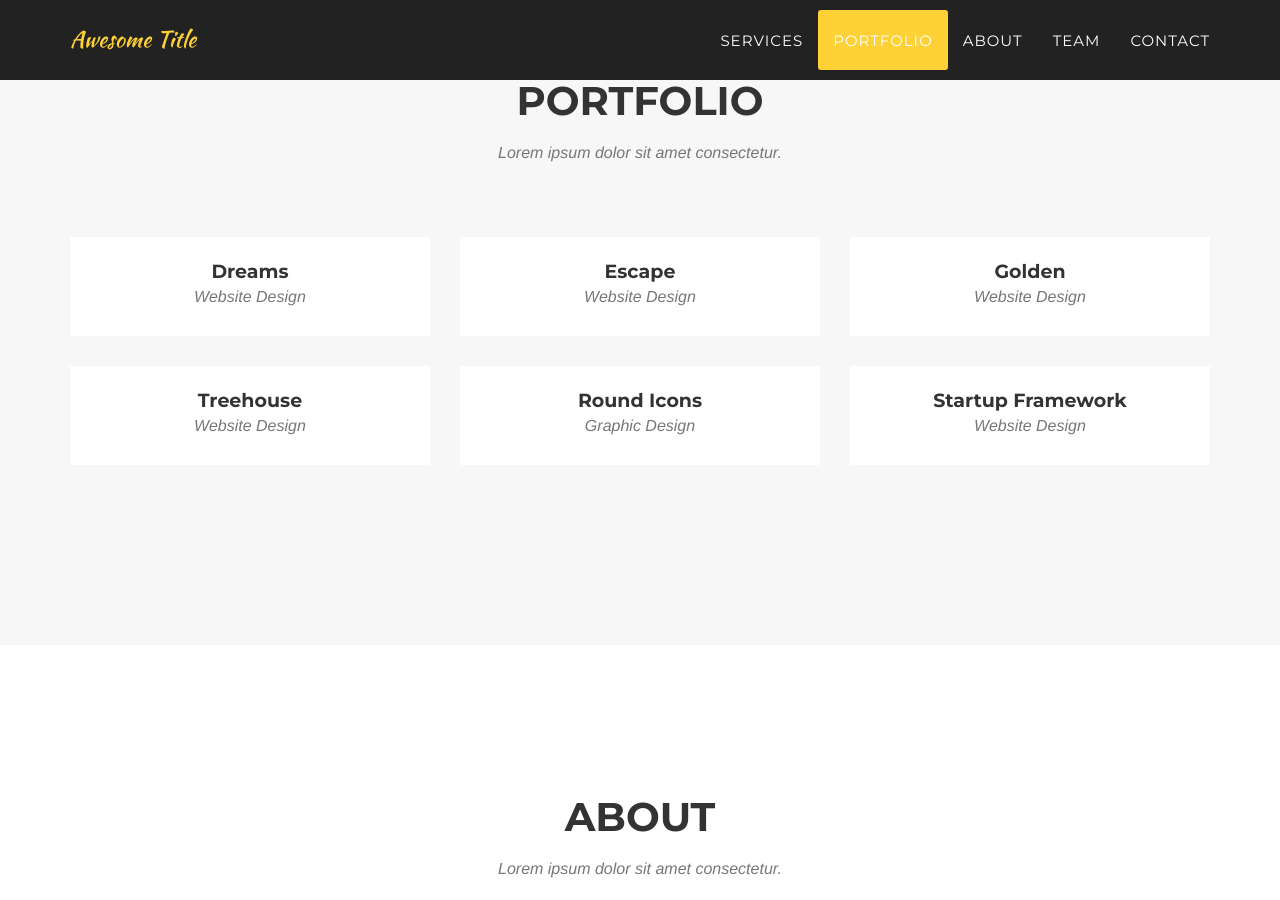
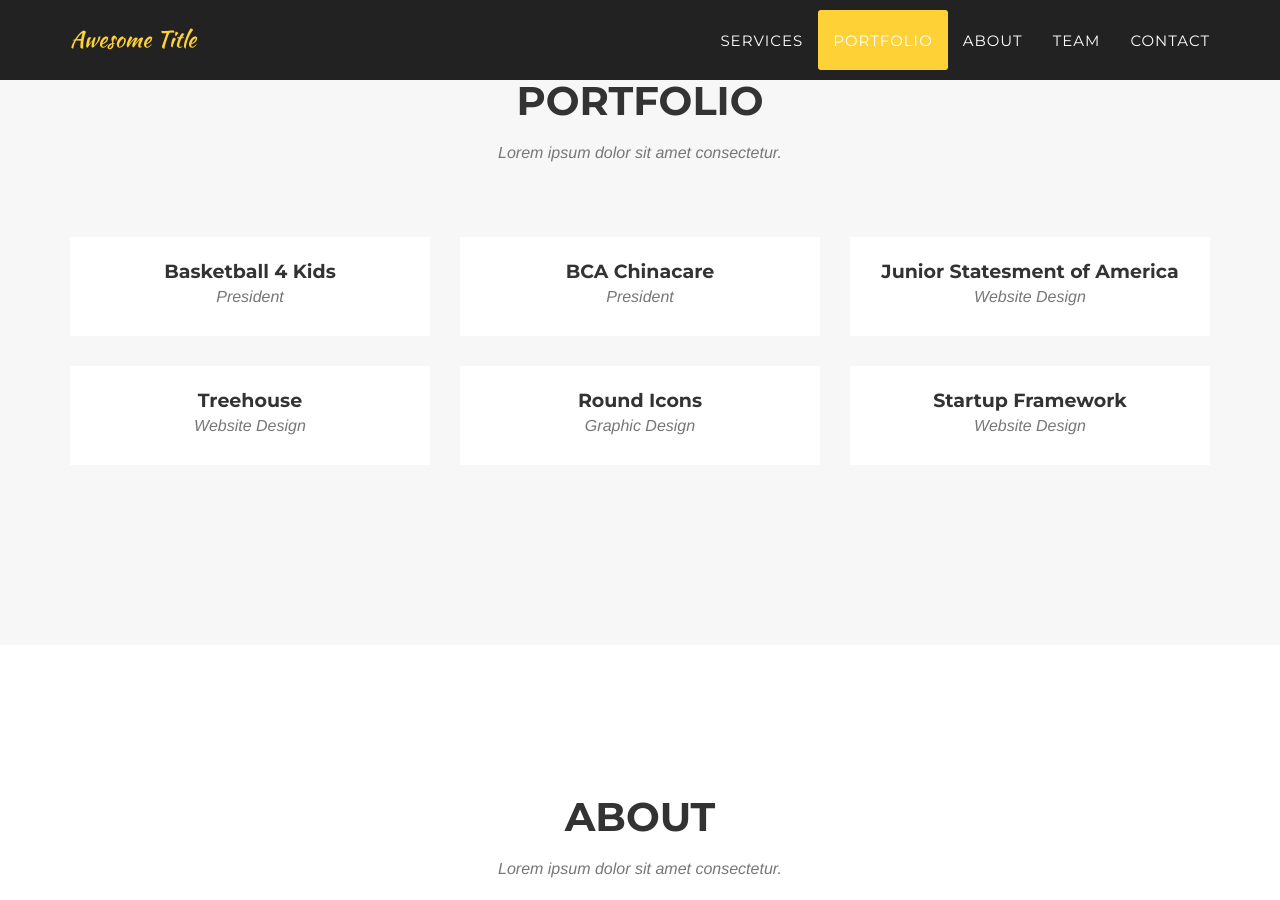
Before and after one commit to victorhaowang/victorhaowang.github.io, a Jekyll site: the page built from _posts/2014-07-17-project-2.markdown, in a window 1280 px wide and 900 px high, scrolled down 1541 px. Built offline with Jekyll 4.4.1, drawn with Linux system fonts in a browser that asks for light colours; some web fonts are replaced.

Commit message:
changing tabs

```diff
--- a/_posts/2014-07-16-project-3.markdown
+++ b/_posts/2014-07-16-project-3.markdown
@@ -1,5 +1,5 @@
 ---
-title: Golden
+title: Junior Statesment of America
 subtitle: Website Design
 layout: default
 modal-id: 3
@@ -10,6 +10,6 @@ alt: image-alt
 project-date: April 2014
 client: Start Bootstrap
 category: Web Development
-description: Lorem ipsum dolor sit amet, usu cu alterum nominavi lobortis. At duo novum diceret. Tantas apeirian vix et, usu sanctus postulant inciderint ut, populo diceret necessitatibus in vim. Cu eum dicam feugiat noluisse.
+description: The purpose of the JSA is to help high school students acquire leadership skills and the knowledge necessary to be effective debaters and civic participants. JSA is the largest completely student-run organization in the United States with over 10,000 members. It was because of my experience in JSA that I developed the necessary presentation and public speaking skills that I now have today.
 
 ---
--- a/_posts/2014-07-17-project-2.markdown
+++ b/_posts/2014-07-17-project-2.markdown
@@ -1,6 +1,6 @@
 ---
-title: Escape
-subtitle: Website Design
+title: BCA Chinacare
+subtitle: President
 layout: default
 modal-id: 2
 date: 2014-07-17
@@ -10,6 +10,6 @@ alt: image-alt
 project-date: April 2014
 client: Start Bootstrap
 category: Web Development
-description: Lorem ipsum dolor sit amet, usu cu alterum nominavi lobortis. At duo novum diceret. Tantas apeirian vix et, usu sanctus postulant inciderint ut, populo diceret necessitatibus in vim. Cu eum dicam feugiat noluisse.
+description: Coming into BCA as a freshmen, I had no idea what clubs to join. My first club was BCA Chinacare and at the time I really didn't know what to expect out of the club. After a tremondous amount of hard work and dedication, I was promoted to the position of Vice-President during my Junior Year. It wasn'y until my senior year that I finally earned the coveted position of President. The mission of the China Care Foundation is to give special needs Chinese orphans the opportunity for a better life and to empower youth through direct humanitarian service. By providing extensive medical, social and educational programs devoted to children, China Care makes a lasting contribution to our shared future.
 
 ---
--- a/_posts/2014-07-18-project-1.markdown
+++ b/_posts/2014-07-18-project-1.markdown
@@ -1,6 +1,6 @@
 ---
-title: Dreams
-subtitle: Website Design
+title: Basketball 4 Kids
+subtitle: President
 layout: default
 modal-id: 1
 date: 2014-07-18
@@ -10,6 +10,6 @@ alt: image-alt
 project-date: April 2014
 client: Start Bootstrap
 category: Web Development
-description: Lorem ipsum dolor sit amet, usu cu alterum nominavi lobortis. At duo novum diceret. Tantas apeirian vix et, usu sanctus postulant inciderint ut, populo diceret necessitatibus in vim. Cu eum dicam feugiat noluisse.
+description: Basketball 4 Kids is a non-profit organization that I founded at BCA to help raise money to spread the game of basketball throughout the entire world. We donate all the money earned through candy sales, bake sales, and fundraisers to NBA Cares. NBA Cares is also a non-profit organization that Basketball 4 Kids works with to help spread the game of basketball. Last year, we made over $600 and organized a basketball tournament here at BCA. We also hold fantasy basketball drafts and even organized a field trip to the NBA Hall of Fame which is located in Springfield, Massachusetts.
 
 ---
```
